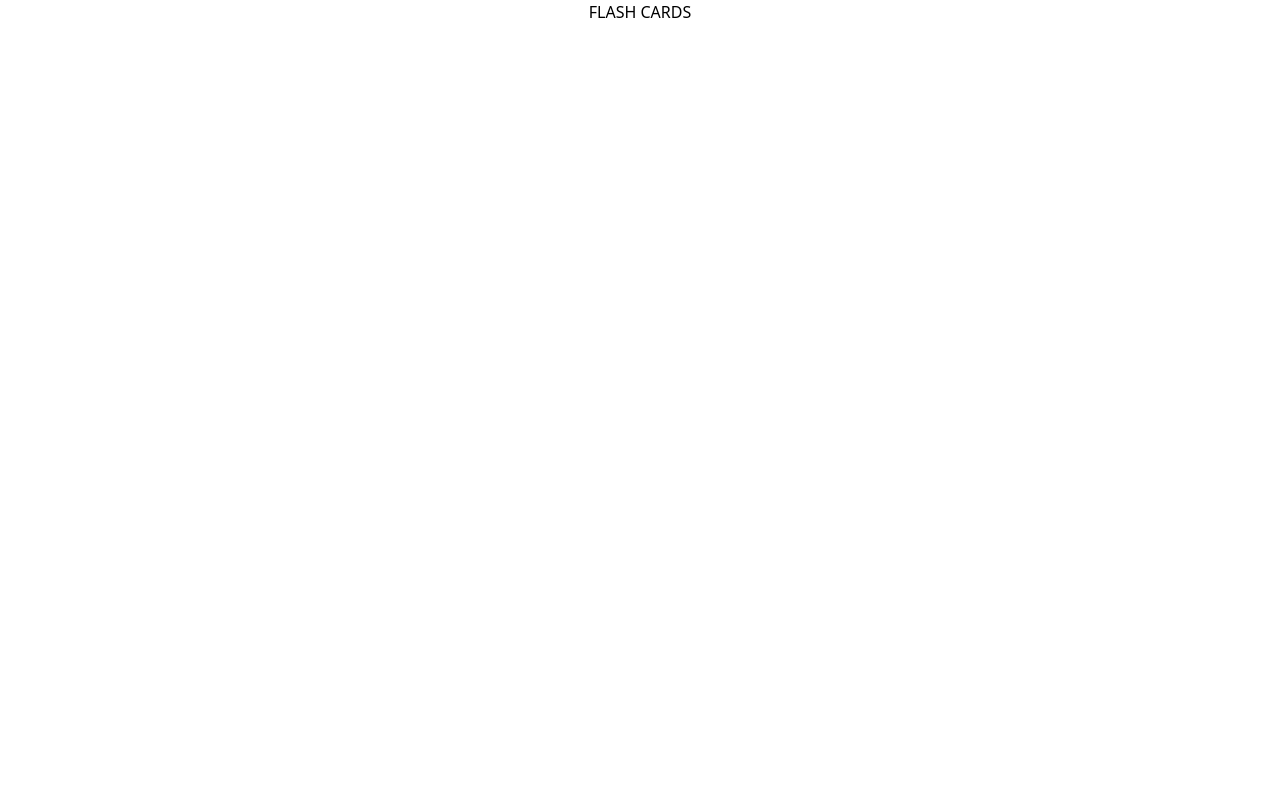
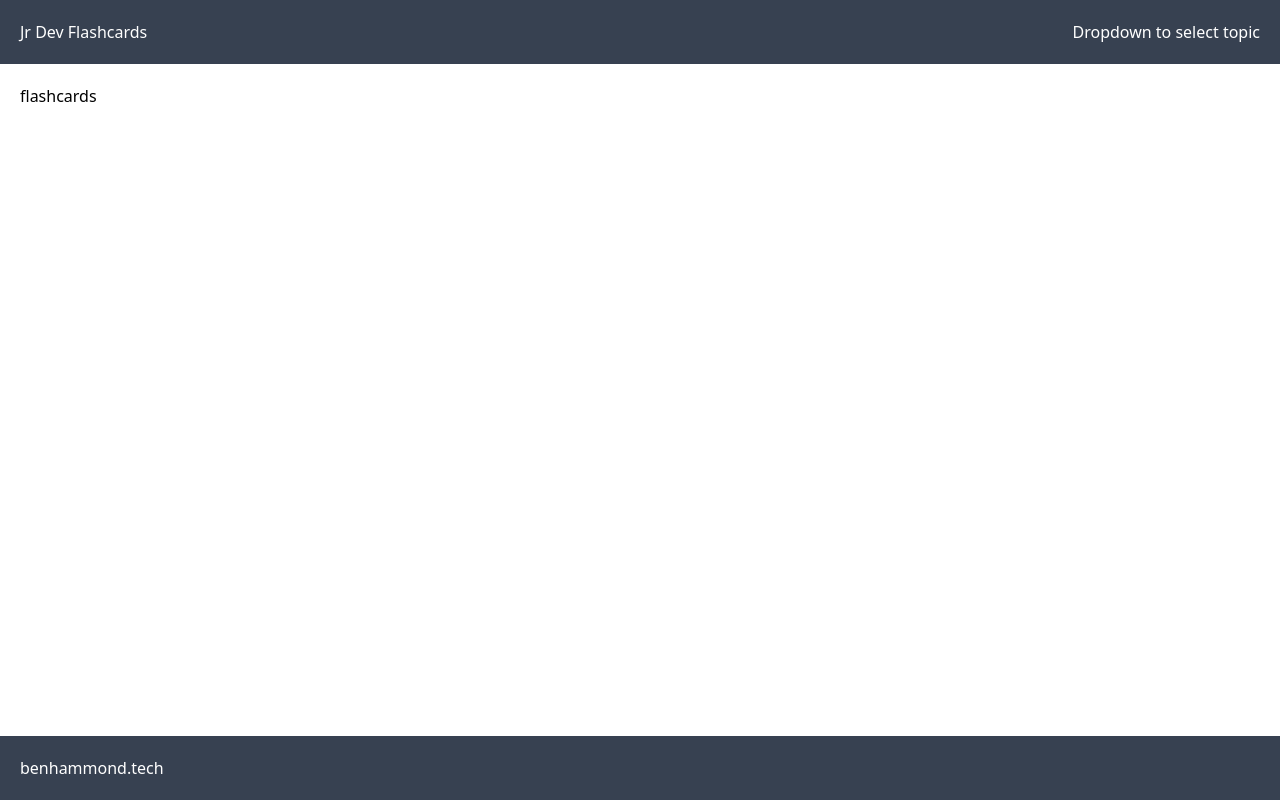
Before and after one commit to benhammondmusic/jr-dev-flashcards-client, a React (Create React App) app in the folder flashcards-client/: page / in a window 1280 px wide. Built offline with nearby package versions, Linux system fonts and the light colour scheme.

Commit message:
adds header/footer. readme with resources

```diff
--- a/flashcards-client/src/App.css
+++ /dev/null
@@ -1,38 +0,0 @@
-.App {
-  text-align: center;
-}
-
-.App-logo {
-  height: 40vmin;
-  pointer-events: none;
-}
-
-@media (prefers-reduced-motion: no-preference) {
-  .App-logo {
-    animation: App-logo-spin infinite 20s linear;
-  }
-}
-
-.App-header {
-  background-color: #282c34;
-  min-height: 100vh;
-  display: flex;
-  flex-direction: column;
-  align-items: center;
-  justify-content: center;
-  font-size: calc(10px + 2vmin);
-  color: white;
-}
-
-.App-link {
-  color: #61dafb;
-}
-
-@keyframes App-logo-spin {
-  from {
-    transform: rotate(0deg);
-  }
-  to {
-    transform: rotate(360deg);
-  }
-}
--- a/flashcards-client/src/App.js
+++ b/flashcards-client/src/App.js
@@ -1,7 +1,28 @@
-import './App.css';
+function App() {
+  // header
+  // app title - credit
+  // dropdown with topic options
 
-function App() {
-  return <div className="App">FLASH CARDS</div>;
+  // main
+  // display all cards from topic, with question and choices
+  // each card can be clicked to flip and replace choices with answer
+  // would be nice to add an (x) which records idx to an ignoredCards array in local storage
+
+  // footer
+  // credit to github with questions. link to benhammond.tech
+
+  return (
+    <div className="App flex flex-col h-screen">
+      <header className="py-5 bg-gray-700 text-white flex justify-between p-5">
+        <h1>Jr Dev Flashcards</h1>
+        <nav>Dropdown to select topic</nav>
+      </header>
+      <main className="flex-1 overflow-y-auto p-5">flashcards</main>
+      <footer className="py-5 bg-gray-700 flex justify-between text-white p-5">
+        <a href="https://benhammond.tech">benhammond.tech</a>
+      </footer>
+    </div>
+  );
 }
 
 export default App;
```
Also changed, not shown: 1 other file (tests, documents, lock files or other folders).
